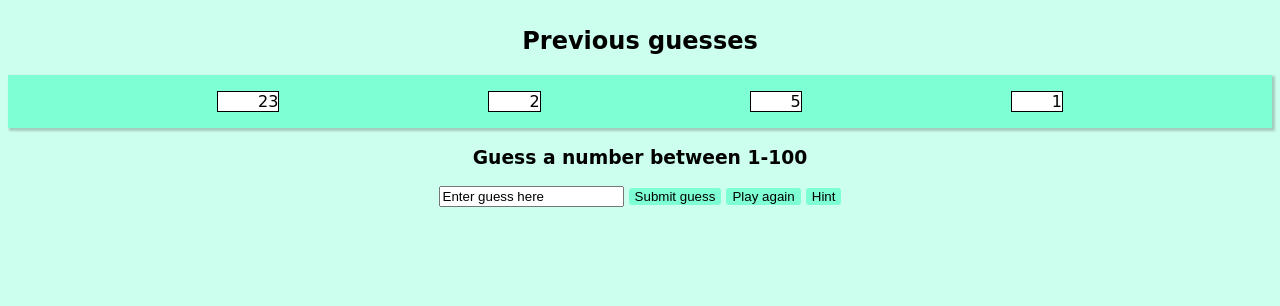
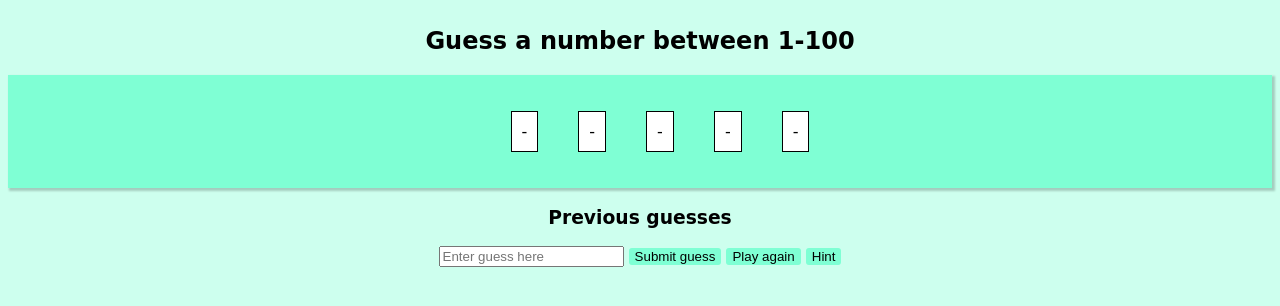
Before and after one commit to juliofig316/Guessing-game, a plain HTML site: page index.html in a window 1280 px wide. Shown: the part 376-682 px from the top of the page. Drawn offline with Linux system fonts and the light colour scheme.

Commit message:
Add files via upload
Added a bit of logic

```diff
--- a/index.css
+++ b/index.css
@@ -28,10 +28,20 @@ h3 {
 }
 
 ul {
+    display: flex;
+    flex-direction: row;
+    justify-content: space-evenly;
+}
+
+li {
     background-color: white;
     text-align: center;
-    align-items: center;
+    display: flex;
+    justify-content: space-between;
     border: solid black 1px;
+    list-style-type: none;
+    margin: 20px;
+    padding: 10px;
 }
 
 .guesses {
@@ -50,4 +60,5 @@ button {
 button:hover {
     transform: rotate(360deg);
     transform: scale(1.01);
+    background-color: whitesmoke;
 }
--- a/index.html
+++ b/index.html
@@ -6,25 +6,28 @@
     <title>Guessing game</title>
     <meta name='viewport' content='width=device-width, initial-scale=1'>
     <link rel='stylesheet' type='text/css' media='screen' href='index.css'>
-    <script src='index.js'></script>
 </head>
 <body>
     <header>
         <h1>guessing game</h1>
     </header>
-    <h2>Previous guesses</h2>
+    <h2>Guess a number between 1-100</h2>
     <div class="numbers">
-        <ul>23</ul>
-        <ul>2</ul>
-        <ul>5</ul>
-        <ul>1</ul>
+        <ul>
+            <li>-</li>
+            <li>-</li>
+            <li>-</li>
+            <li>-</li>
+            <li>-</li>
+        </ul>
     </div>
-    <h3>Guess a number between 1-100</h3>
+    <h3>Previous guesses</h3>
     <div class="guesses">
-        <input id="guess" type="text" value="Enter guess here">
+        <input id="guess" type="text" placeholder="Enter guess here">
         <button id="submit" type="button">Submit guess</button>
         <button id="again" type="button">Play again</button>
         <button id="hint" type="button">Hint</button>
     </div>
+    <script src='index.js'></script>
 </body>
 </html>
--- a/index.js
+++ b/index.js
@@ -0,0 +1,26 @@
+const theNumber = Math.floor((Math.random() * 100) + 1);
+
+const userInput = document.getElementById('guess');
+
+const submit = document.getElementById('submit');
+
+const guesses = document.getElementsByTagName('li');
+
+listItemIdx = 0;
+
+
+submit.addEventListener('click', function(event) {
+    guesses[listItemIdx].innerText = userInput.value;
+    listItemIdx++;
+    userInput.value = '';
+  });
+
+
+
+// Adds guesses to UL's
+
+// indicator that says how close you are
+
+// hint button and reset game are bonuses?
+
+//
```
